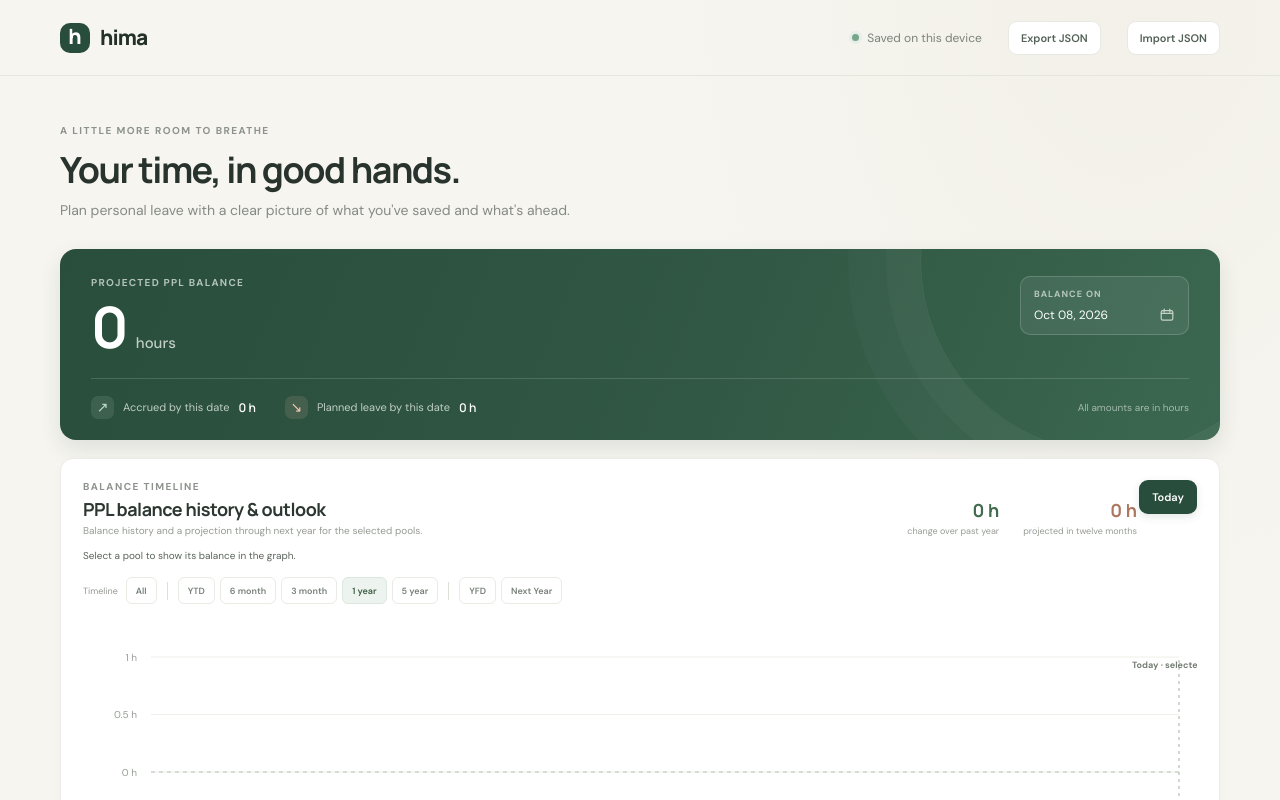
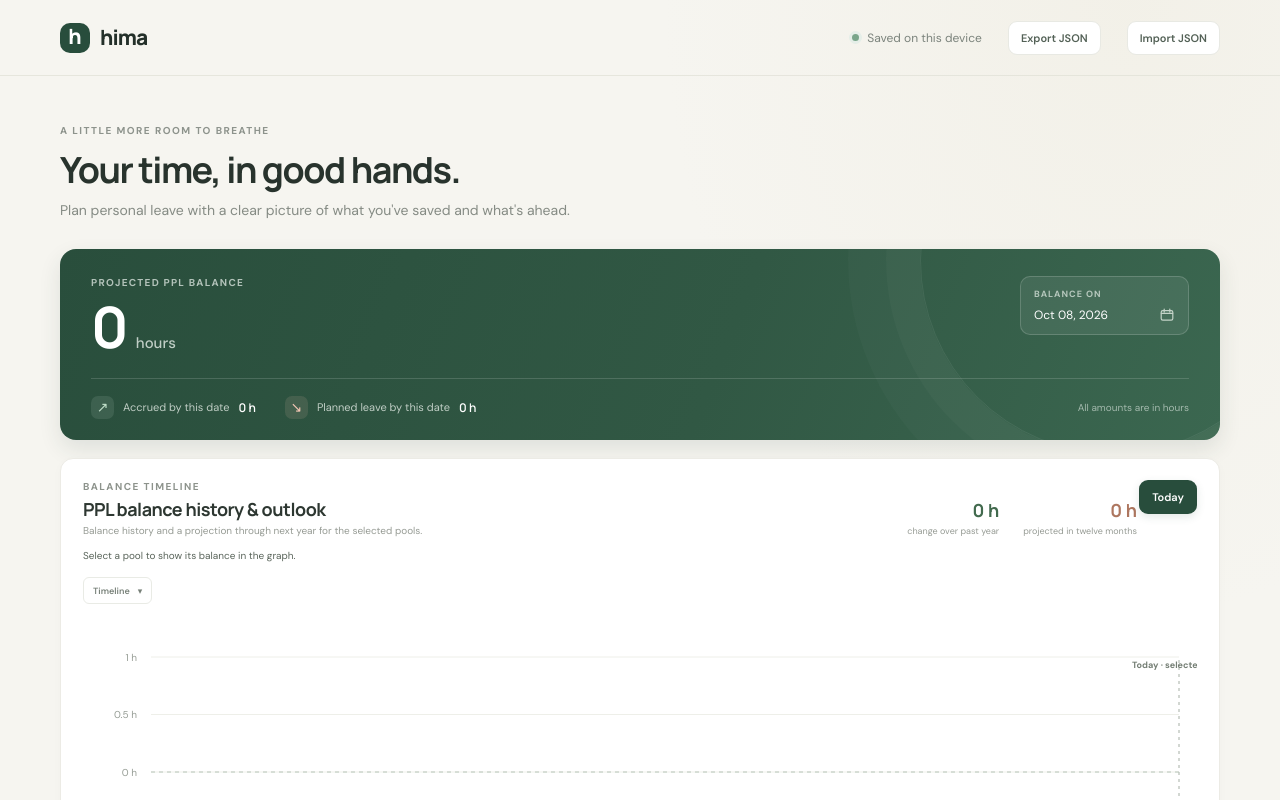
Before and after one commit to GrimOutlook/hima, a React (Vite) app: page / in a window 1280 px wide. Shown: the top 800 px of the page. Built offline with nearby package versions, Linux system fonts and the light colour scheme.

Commit message:
feat: expand timeline presets in grouped hover dropdown

```diff
--- a/assets/main.css
+++ b/assets/main.css
@@ -317,9 +317,14 @@ button:focus-visible, input:focus-visible, select:focus-visible, a:focus-visible
 .history-change .history-change-negative { color: #ad705c; }
 .history-projection strong { color: #ad765f; font: 700 18px 'Manrope', sans-serif; }
 .history-change span, .history-projection span { color: #969b94; font-size: 9px; }
-.history-timeline-controls { display: flex; align-items: center; flex-wrap: wrap; gap: 5px; margin-top: 15px; color: #92988f; font-size: 9px; }
-.history-timeline-controls > span { margin-right: 3px; }
-.history-timeline-controls > .history-timeline-separator { width: 1px; height: 18px; margin: 0 5px; background: #dce1d8; }
+.history-timeline-dropdown { position: relative; width: fit-content; margin-top: 15px; }
+.history-timeline-trigger { display: flex; align-items: center; gap: 8px; }
+.history-timeline-dropdown > .history-timeline-controls { display: none; }
+.history-timeline-dropdown.is-open > .history-timeline-controls { display: flex; }
+.history-timeline-controls { position: absolute; top: 100%; left: 0; z-index: 5; flex-direction: column; gap: 10px; width: max-content; max-width: calc(100vw - 48px); padding: 12px; border: 1px solid #e9ebe5; border-radius: 8px; background: #fff; box-shadow: 0 8px 24px #00000014; color: #92988f; font-size: 9px; }
+.history-timeline-group { display: flex; align-items: center; gap: 10px; }
+.history-timeline-heading { width: 42px; flex-shrink: 0; font-weight: 600; }
+.history-timeline-buttons { display: flex; flex-wrap: wrap; gap: 5px; }
 .history-timeline-preset { min-height: 27px; padding: 0 9px; border: 1px solid #e9ebe5; border-radius: 6px; color: #778078; background: #fff; cursor: pointer; font: 600 9px 'DM Sans', sans-serif; transition: border-color .15s, color .15s, background .15s; }
 .history-timeline-preset:hover { border-color: #b7c8b9; color: #3e5d45; }
 .history-timeline-preset.is-active { border-color: #dce8dd; color: #3e5d45; background: #edf3ee; }
--- a/src/BalanceChart.tsx
+++ b/src/BalanceChart.tsx
@@ -43,9 +43,26 @@ const PLOT_LEFT = 68;
 const PLOT_RIGHT = 18;
 const ACTUAL_COLOR = "#4b7955";
 const PROJECTED_COLOR = "#bd856a";
-const TIMELINE_PRESETS = ["all time", "YTD", "6 month", "3 month", "1 year", "5 year", "YFD", "Next Year"] as const;
+const TIMELINE_PRESETS = ["all time", "±6 month", "YTD", "6 month", "3 month", "1 year", "5 year", "Previous Year", "YFD", "future 6 month", "future 3 month", "future 1 year", "future 5 year", "Next Year"] as const;
 
 type TimelinePreset = typeof TIMELINE_PRESETS[number];
+
+const TIMELINE_TOOLTIPS: Record<TimelinePreset, string> = {
+  "all time": "Show the entire available timeline",
+  "±6 month": "Show one year centered on today: six months before and six months after",
+  "YTD": "Show January 1 of this year through today",
+  "6 month": "Show the past six months through today",
+  "3 month": "Show the past three months through today",
+  "1 year": "Show the past year through today",
+  "5 year": "Show the past five years through today",
+  "Previous Year": "Show January 1 through December 31 of last year",
+  "YFD": "Show today through December 31 of this year",
+  "future 6 month": "Show today through six months from now",
+  "future 3 month": "Show today through three months from now",
+  "future 1 year": "Show today through one year from now",
+  "future 5 year": "Show today through five years from now",
+  "Next Year": "Show January 1 through December 31 of next year",
+};
 
 function timelineRange(
   preset: TimelinePreset,
@@ -55,16 +72,29 @@ function timelineRange(
   lastIndex: number,
 ) {
   if (preset === "all time") return { startIndex: 0, endIndex: lastIndex };
+  if (preset === "±6 month") {
+    const startDate = addMonths(today, -6);
+    const endDate = addMonths(today, 6);
+    const startIndex = history.findIndex((point) => point.date >= startDate);
+    const endIndex = history.findIndex((point) => point.date >= endDate);
+    return { startIndex: startIndex < 0 ? 0 : startIndex, endIndex: endIndex < 0 ? lastIndex : endIndex };
+  }
   if (preset === "YFD") {
-    const endDate = addMonths(today, 12);
+    const endDate = `${today.slice(0, 4)}-12-31`;
     const endIndex = history.findIndex((point) => point.date >= endDate);
     return { startIndex: todayIndex, endIndex: endIndex < 0 ? lastIndex : endIndex };
   }
-  if (preset === "Next Year") {
-    const nextYear = Number(today.slice(0, 4)) + 1;
-    const startIndex = history.findIndex((point) => point.date >= `${nextYear}-01-01`);
-    const endIndex = history.findIndex((point) => point.date >= `${nextYear}-12-31`);
+  if (preset === "Next Year" || preset === "Previous Year") {
+    const year = Number(today.slice(0, 4)) + (preset === "Next Year" ? 1 : -1);
+    const startIndex = history.findIndex((point) => point.date >= `${year}-01-01`);
+    const endIndex = history.findIndex((point) => point.date >= `${year}-12-31`);
     return { startIndex: startIndex < 0 ? lastIndex : startIndex, endIndex: endIndex < 0 ? lastIndex : endIndex };
+  }
+  if (preset.startsWith("future ")) {
+    const months = preset === "future 6 month" ? 6 : preset === "future 3 month" ? 3 : preset === "future 5 year" ? 60 : 12;
+    const endDate = addMonths(today, months);
+    const endIndex = history.findIndex((point) => point.date >= endDate);
+    return { startIndex: todayIndex, endIndex: endIndex < 0 ? lastIndex : endIndex };
   }
 
   const startDate = preset === "YTD"
@@ -127,6 +157,7 @@ export function BalanceChart({
 }: BalanceChartProps) {
   const [poolSelections, setPoolSelections] = useState<Record<number, boolean>>({});
   const [combinedTotals, setCombinedTotals] = useState(false);
+  const [timelineMenuOpen, setTimelineMenuOpen] = useState(false);
   const poolDropdownRef = useRef<HTMLDetailsElement>(null);
   useEffect(() => {
     function closePoolDropdown(event: PointerEvent) {
@@ -282,7 +313,7 @@ export function BalanceChart({
 
   return (
     <section className="history-panel">
-      <button className="history-today-button button button-primary button-small" type="button" onClick={onToday}>
+      <button className="history-today-button button button-primary button-small" type="button" title="Select today and clear the selected event" onClick={onToday}>
         Today
       </button>
       <div className="history-panel-header">
@@ -334,16 +365,34 @@ export function BalanceChart({
         </div>
       </div>
       {selectedPools.length === 0 && <p className="history-pool-visibility">Select a pool to show its balance in the graph.</p>}
+      <div className={`history-timeline-dropdown${timelineMenuOpen ? " is-open" : ""}`}
+        onMouseEnter={() => setTimelineMenuOpen(true)}
+        onMouseLeave={() => setTimelineMenuOpen(false)}
+        onBlur={(event) => {
+          if (!event.currentTarget.contains(event.relatedTarget)) setTimelineMenuOpen(false);
+        }}
+        onKeyDown={(event) => {
+          if (event.key === "Escape") setTimelineMenuOpen(false);
+        }}>
+        <button className="history-timeline-preset history-timeline-trigger" type="button"
+          aria-expanded={timelineMenuOpen} onClick={() => setTimelineMenuOpen((open) => !open)}>
+          Timeline <span aria-hidden="true">▾</span>
+        </button>
         <div className="history-timeline-controls" role="group" aria-label="Graph timeline presets">
-        <span>Timeline</span>
-        {TIMELINE_PRESETS.map((preset) => (
-          <Fragment key={preset}>
-            {(preset === "YTD" || preset === "YFD") && (
-              <span className="history-timeline-separator" aria-hidden="true" />
-            )}
+        {([
+          { label: "General", presets: TIMELINE_PRESETS.slice(0, 2) },
+          { label: "Past", presets: TIMELINE_PRESETS.slice(2, 8) },
+          { label: "Future", presets: TIMELINE_PRESETS.slice(8) },
+        ]).map(({ label, presets }) => (
+          <div className="history-timeline-group" role="group" aria-label={label} key={label}>
+            <span className="history-timeline-heading">{label}</span>
+            <div className="history-timeline-buttons">
+              {presets.map((preset) => (
                 <button
+                  key={preset}
                   className={`history-timeline-preset${selectedPreset === preset ? " is-active" : ""}`}
                   type="button"
+                  title={TIMELINE_TOOLTIPS[preset]}
                   aria-pressed={selectedPreset === preset}
                   onClick={() => {
                     selectedPresetRef.current = preset;
@@ -351,10 +400,13 @@ export function BalanceChart({
                     setBrushRange(timelineRange(preset, history, today, todayIndex, lastIndex));
                   }}
                 >
-              {preset === "all time" ? "All" : preset}
+                  {preset === "all time" ? "All" : preset.replace(/^future /, "")}
                 </button>
-          </Fragment>
               ))}
+            </div>
+          </div>
+        ))}
+        </div>
       </div>
       <div className="balance-chart-wrap">
         <div
```
Lines whose indentation alone changed are shown as unchanged.
